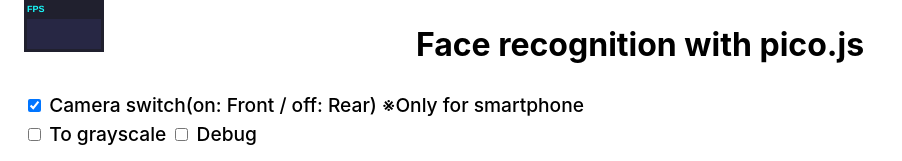
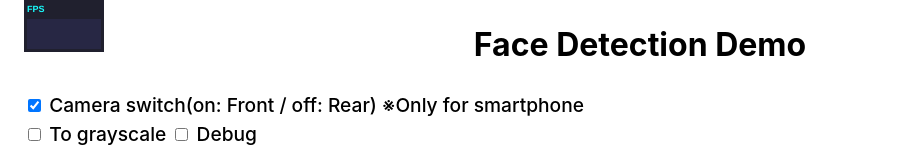
Before and after one commit to simplysuvi/face-detect, a plain HTML site: page index.html in a window 1280 px wide. Shown: the whole page, without its empty margins (0-902 px from the left). Drawn offline with Linux system fonts and the light colour scheme; no server answers.

Commit message:
change
Signed-off-by: Suvrat Jain <suvijain@gmail.com>

```diff
--- a/index.html
+++ b/index.html
@@ -1,13 +1,15 @@
 <!DOCTYPE html>
 <html>
 <head>
-<title>Face recognition with pico.js</title>
+<title>Face Detection with pico.js</title>
 <meta charset="UTF-8">
-<meta name="viewport" content="width=768" />
+<meta name="description" content="Face Detection">
+<meta name="author" content="Suvrat Jain">
+<meta name="viewport" content="width=device-width, initial-scale=1, maximum-scale=1">
 <link rel="stylesheet" type="text/css" href="css/style.css" />
 </head>
 <body>
-<h1>Face recognition with pico.js</h1>
+<h1>Face Detection Demo</h1>
 <div class="buttons">
     <div>
         <input id="facing-mode" type="checkbox" value="1" checked>
```
